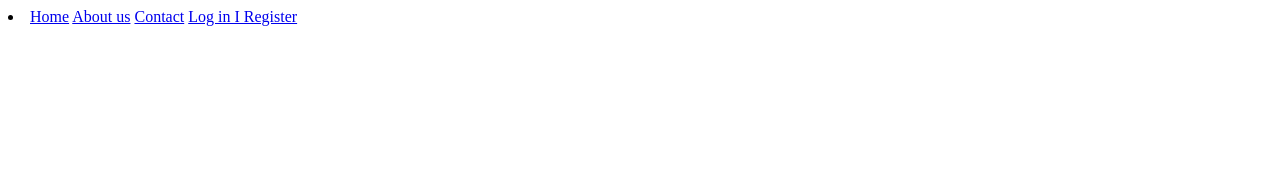
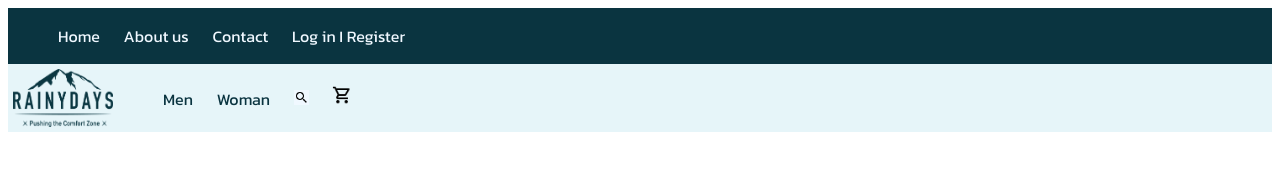
Before and after one commit to Noroff-FEU-Assignments/cross-course-project-Havard52, a plain HTML site: page index.html in a window 1280 px wide. Drawn offline with Linux system fonts and the light colour scheme.

Commit message:
Start på header

```diff
--- a/css/styles.css
+++ b/css/styles.css
@@ -0,0 +1,70 @@
+@font-face {
+    font-family: 'kanit';
+    src: url('../Fonts/Kanit-Light.ttf') format(truetype);
+}
+
+@font-face {
+    font-family: 'Kanit-italic';
+    src: url('../Fonts/Kanit-Italic.ttf') format(truetype);
+}
+
+@font-face {
+    font-family: 'kanit-semi-bold';
+    src: url(../Fonts/Kanit-SemiBold.ttf) format(truetype);
+}
+
+body {
+    font-family: 'kanit', Verdana, Geneva, Tahoma, sans-serif;
+}
+
+nav li {
+    display: inline-block;
+    padding: 0px 10px;
+}
+
+/*Links*/
+a {
+    text-decoration: none;
+    color: aliceblue;
+}
+
+/*HEADER*/
+.top_menu {
+    display: flex;
+    text-decoration: none;
+    text-decoration-color: aliceblue;
+    background-color: #0A3440;
+}
+
+.logo_menu {
+    display: inline-block;
+    background-color: #E6F5F9;
+    padding: 5px;
+}
+
+.header_logo {
+    max-width: 100px;
+    max-height: 60px;
+}
+
+.logo_menu_li a {
+    align-items: center;
+    text-decoration: none;
+    color: #0A3440;
+}
+
+.search {
+    max-width: 15px;
+    background-color: aliceblue;
+}
+
+.shopping_cart {
+    max-width: 20px;
+}
+.logo_menu {
+    display: flex;
+}
+
+.logo_menu > * {
+    flex: 1;
+}
--- a/index.html
+++ b/index.html
@@ -2,24 +2,35 @@
 <html>
   <head>
     <title>RAINYDAYS I PUSHING THE COMFORTZONE</title>
-    <meta name="Description" content="Buy rainjackets, " />
+    <meta name="Description" content="Buy good quality rainjackets cheap" />
     <meta name="viewport" content="width=device-width, initial-scale=1.0" />
     <link href="css/styles.css" rel="stylesheet">
     <link rel="preconnect" href="https://fonts.googleapis.com">
     <link rel="preconnect" href="https://fonts.gstatic.com" crossorigin>
-    <link href="https://fonts.googleapis.com/css2?family=Bebas+Neue&family=Kanit:wght@100&family=Luckiest+Guy&family=Playfair+Display&family=Roboto&display=swap" rel="stylesheet">
+    <link href="https://fonts.googleapis.com/css2?family=Kanit:ital,wght@0,200;0,300;0,400;0,500;0,600;0,800;1,100;1,200;1,300;1,400;1,500;1,600;1,700&display=swap" rel="stylesheet">
   </head>
   <body>
     <header>
-      <section>
+      <section class="top_menu">
         <nav>
-          <li>
-            <a href="index.html">Home</a>
-            <a href="Aboutus.html">About us</a>
-            <a href="contact.html">Contact</a>
-            <a href="Loginregister.html"> Log in I Register</a>
-          </li>
+          <ul>
+            <li><a href="index.html">Home</a></li>
+            <li><a href="Aboutus.html">About us</a></li>
+            <li><a href="contact.html">Contact</a></li>
+            <li><a href="Loginregister.html"> Log in I Register</a></li>
+          </ul>
         </nav>
+      </section>
+      <section class="logo_menu">
+        <img src="images/RainyDays_Logo.png" alt="Logo" class="header_logo">
+          <nav>
+            <ul>
+              <li class="logo_menu_li"><a href="shop.html">Men</a></li>
+              <li class="logo_menu_li"><a href="shop.html">Woman</a></li>
+              <li class="logo_menu_li"><img src="images/outline_search_black_24dp.png" alt="search" class="search"></li>
+              <li class="logo_menu_li"><img src="images/outline_shopping_cart_black_24dp.png" alt="Shopping cart" class="shopping_cart"></li>
+            </ul>
+          </nav>
       </section>
     </header>
   </body>
```
Also changed, not shown: Fonts/Kanit-Italic.ttf (added), Fonts/Kanit-Light.ttf (added), Fonts/Kanit-SemiBold.ttf (added), images/outline_search_black_24dp.png (added), images/outline_shopping_cart_black_24dp.png (added), shop.html (added).
